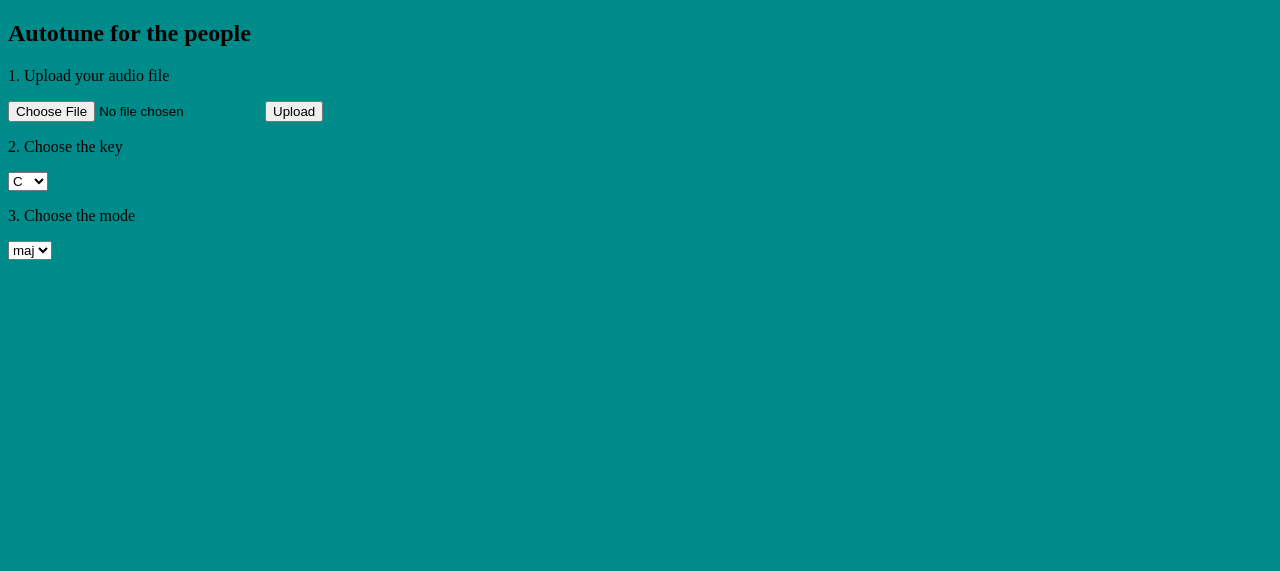
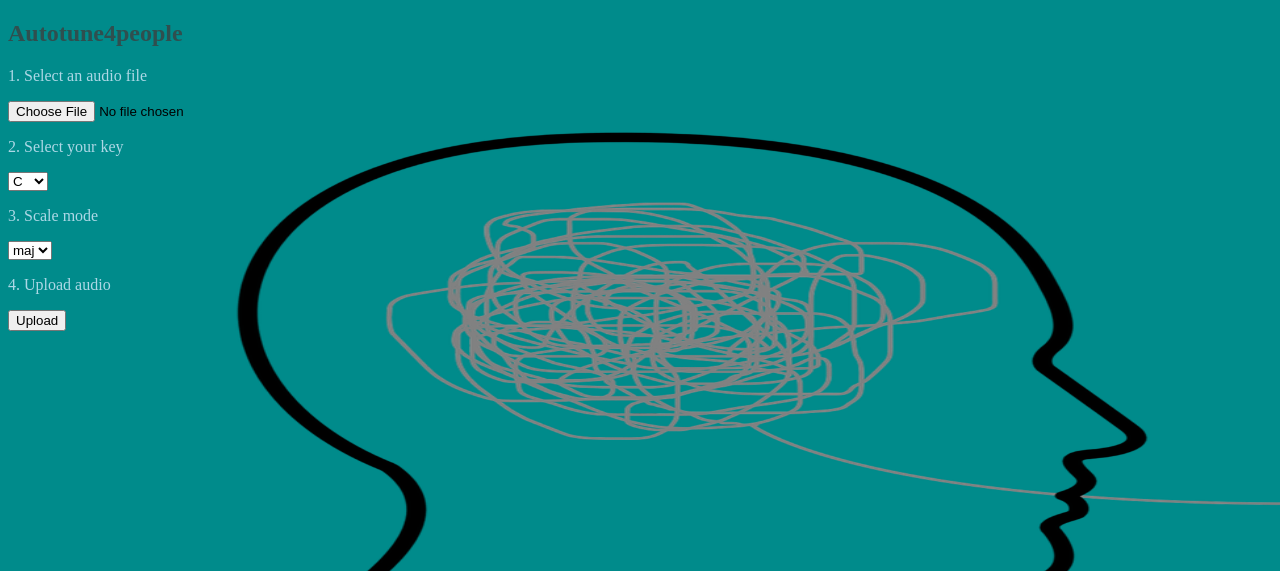
Before and after one commit to ezequielabregu/Autotune-for-the-people, a Flask app: page / in a window 1280 px wide. Shown: the top 571 px of the page. Run offline with Flask 2, Linux system fonts and the light colour scheme.

Commit message:
some html style

```diff
--- a/templates/index.html
+++ b/templates/index.html
@@ -2,31 +2,48 @@
 <html>
     <body style="background-color:darkcyan;">
     <meta name="viewport" content="width=device-width, initial-scale=1.0">
+    <style>
+    h1{color: darkslategray;}
+    h2{color:darkslategrey;}
+    p{color:lightblue;}
+    </style>
 <head>
-    <title>upload the file : GFG</title>
+
+    <style>
+    body  {
+    background-image: url('static/background-1.png');
+    background-repeat: no-repeat;
+    background-attachment: fixed;
+    background-size: 100% 100%;
+    }
+        </style>
+
+    <title>Autotune4people</title>
 </head>
-<h2> Autotune for the people </h2>
-<p> 1. Upload your audio file </p>
+<h2> Autotune4people </h2>
+<p> 1. Select an audio file </p>
 <body>
     <form action = "/success" method = "post" enctype="multipart/form-data">
         <input type="file" name="file" />
-        <input type = "submit" value="Upload">
+
 
 &nbsp;
-<p> 2. Choose the key </p>
+<p> 2. Select your key </p>
     <select name="key_select" class="Input">
         {% for o in data %}
         <option value="{{ o.key }}">{{ o.key }}</option>
         {% endfor %}
     </select>
 &nbsp;
-<p> 3. Choose the mode </p>
+<p> 3. Scale mode </p>
     <select name="mode_select" class="Input">
         {% for o in data1 %}
         <option value="{{ o.mode }}">{{ o.mode }}</option>
         {% endfor %}
     </select>
+<p> 4. Upload audio </p>
+    <input type = "submit" value="Upload">
+    </form>
 
-    </form>
 </body>
 </html>
```
Also changed, not shown: templates/acknowledgement.html (+16 -2 lines), static/background-1.png (added), static/background-2.png (added), static/background.png (added).
